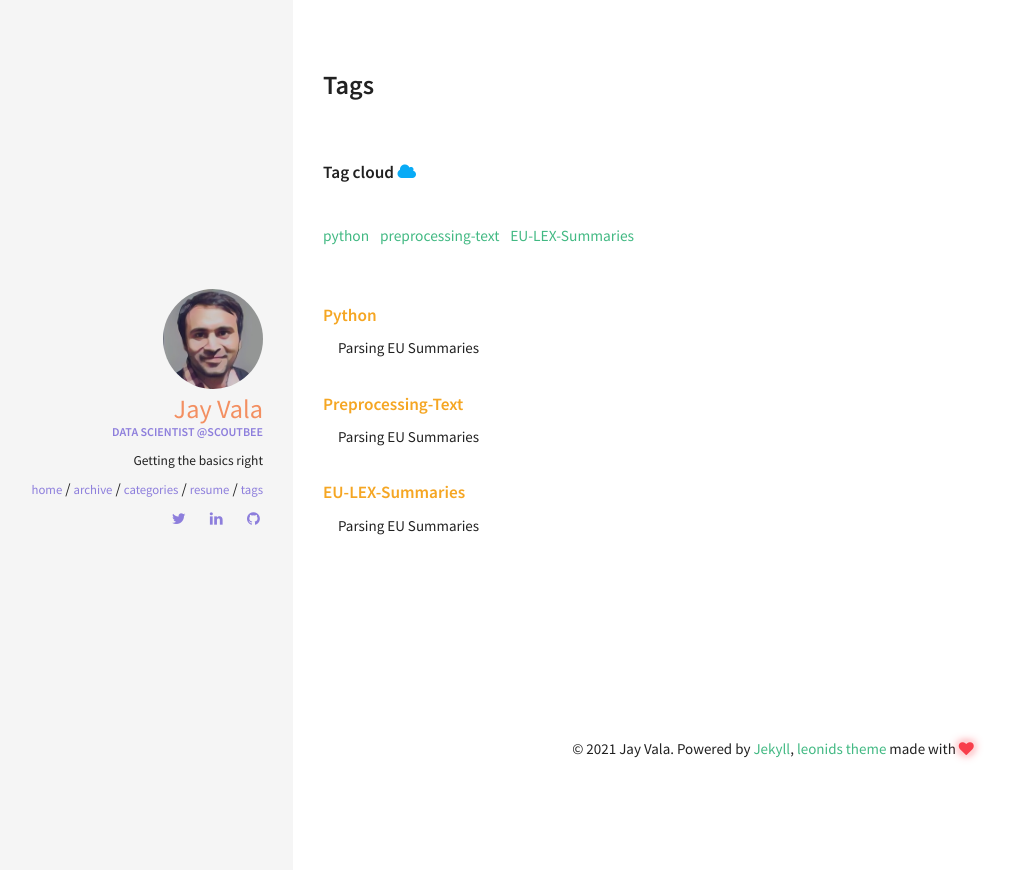
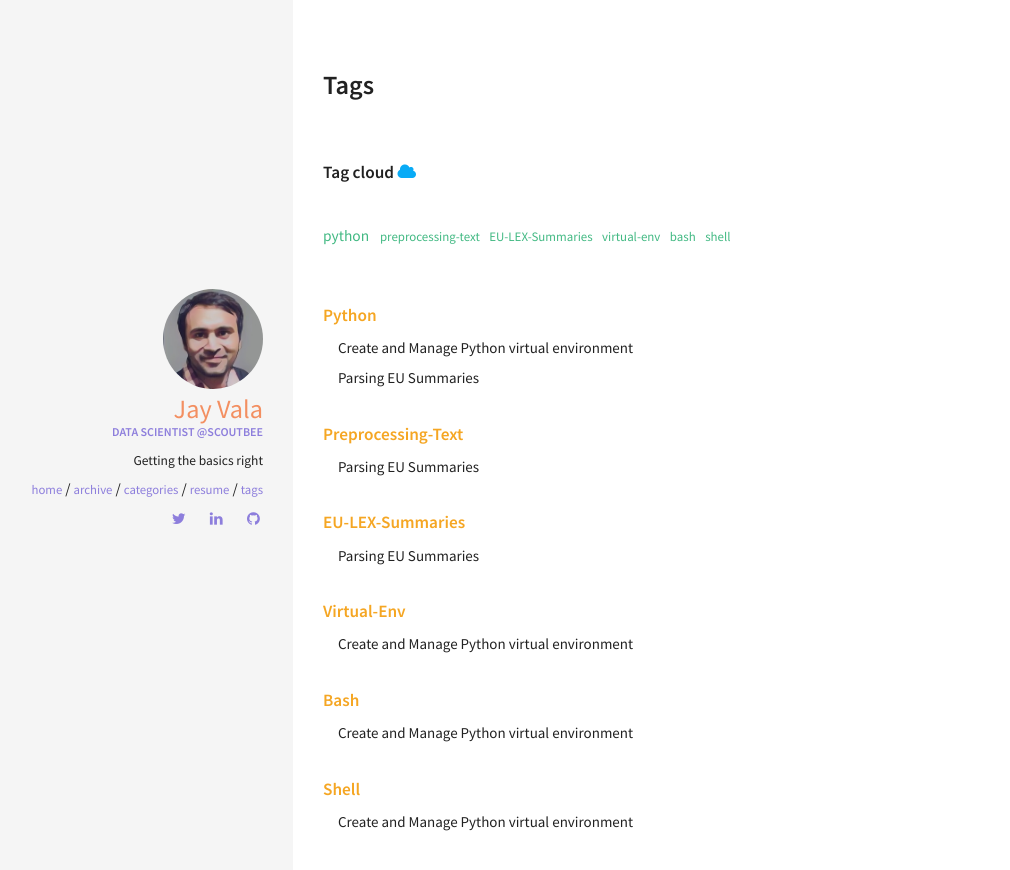
Before and after one commit to jdvala/website, a Jekyll site: the page built from tags.html, in a window 1280 px wide. Shown: the top 870 px of the page, without its empty margins (27-1037 px from the left). Built offline with Jekyll 4.4.1, drawn with Linux system fonts in a browser that asks for light colours; nearby versions of some CDN libraries; library files that are not in the unit come from our copies.

Commit message:
Update 2021-04-25-Easily-manage-and-create-virtual-environments.md

```diff
--- a/_posts/2021-04-25-Easily-manage-and-create-virtual-environments.md
+++ b/_posts/2021-04-25-Easily-manage-and-create-virtual-environments.md
@@ -5,6 +5,7 @@ excerpt: "The bash way"
 categories: [Python, Bash, shell]
 comment: true
 share: true
+tags: virtual-env python bash shell
 ---
 
 In any fast paced AI startup, developers and data scientist have to manage a lot of repositories. For me personally, I manage 3 or sometimes 4 repositories at a time and switching between virtual environemts for these repositories is pain according to me, writing `source deactivate` to first deactivate the exisiting environment and then activating it by `cd`ing into the repo and `source env/bin/activate`.
```
